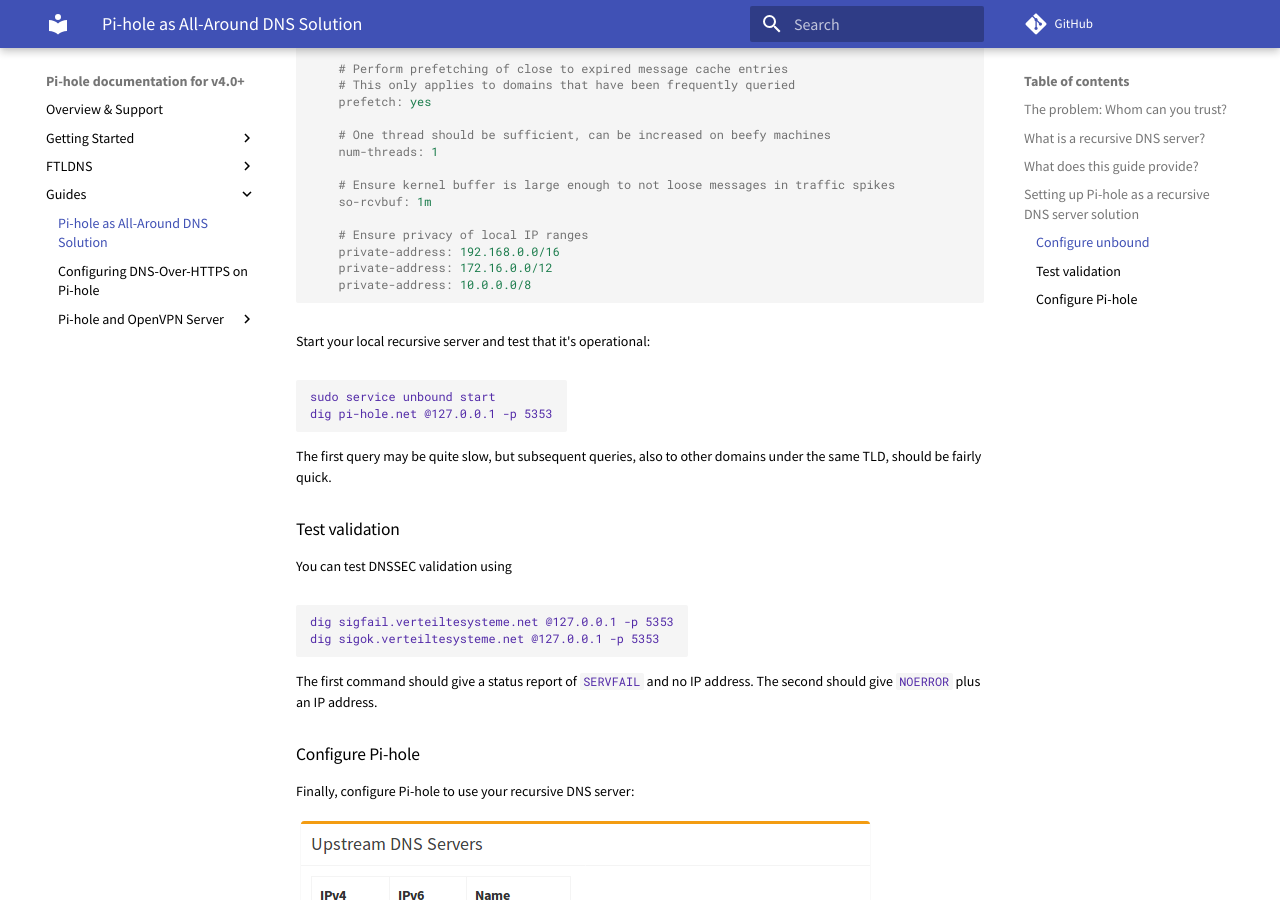
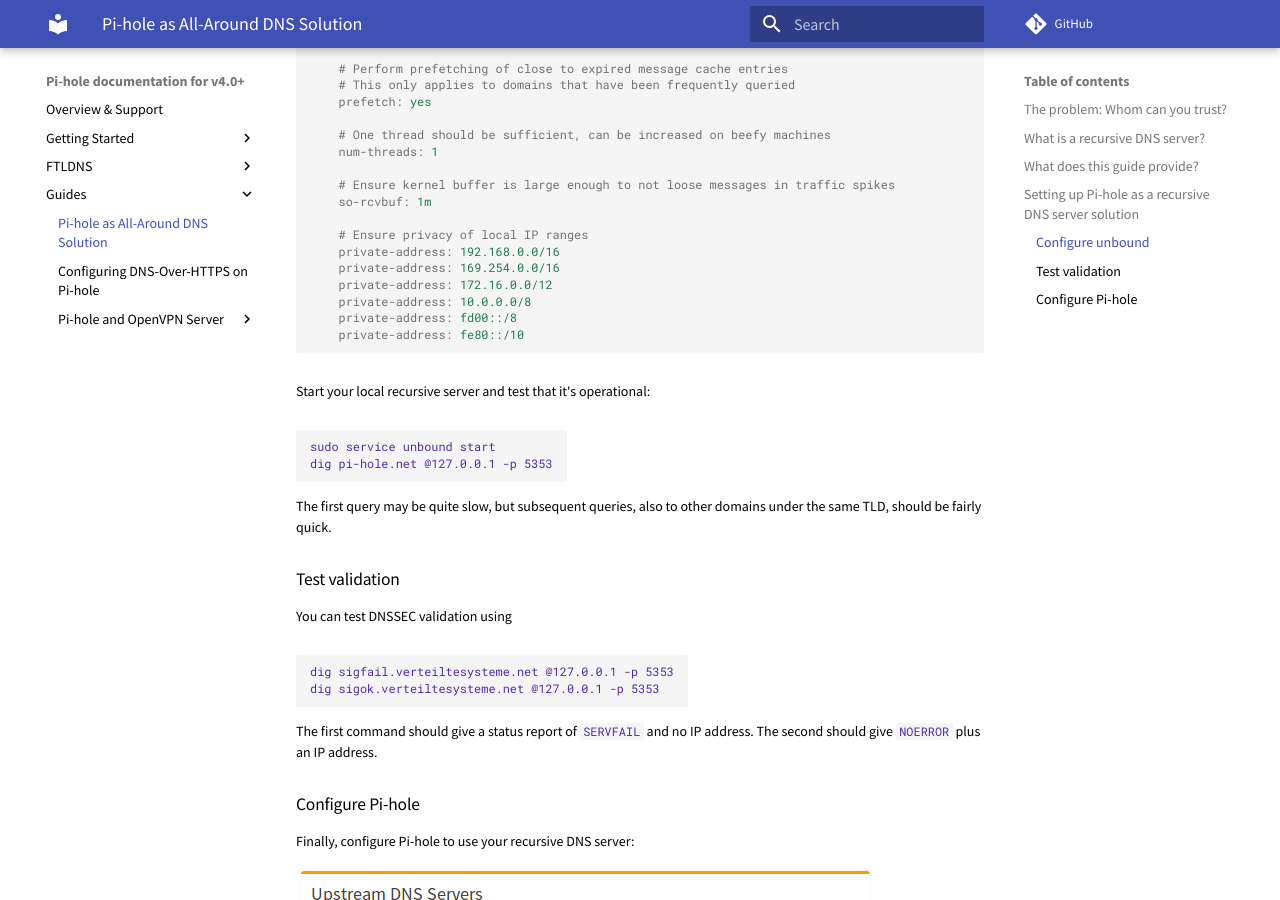
Before and after one commit to pi-hole/docs, an MkDocs documentation site: the page built from docs/guides/unbound.md, in a window 1280 px wide and 900 px high, scrolled down 2864 px. Built offline with MkDocs 1.6.1 and Material for MkDocs 9.7.7, drawn with Linux system fonts in a browser that asks for light colours; comment, search, counter and statistics services are not loaded; old or Windows-style settings are respelled for this version of MkDocs.

Commit message:
Unbound guide: add more private addresses
Signed-off-by: DL6ER <dl6er@dl6er.de>

````diff
--- a/docs/guides/unbound.md
+++ b/docs/guides/unbound.md
@@ -110,8 +110,11 @@
 
     # Ensure privacy of local IP ranges
     private-address: 192.168.0.0/16
+    private-address: 169.254.0.0/16
     private-address: 172.16.0.0/12
     private-address: 10.0.0.0/8
+    private-address: fd00::/8
+    private-address: fe80::/10
 ```
 
 Start your local recursive server and test that it's operational:
````
